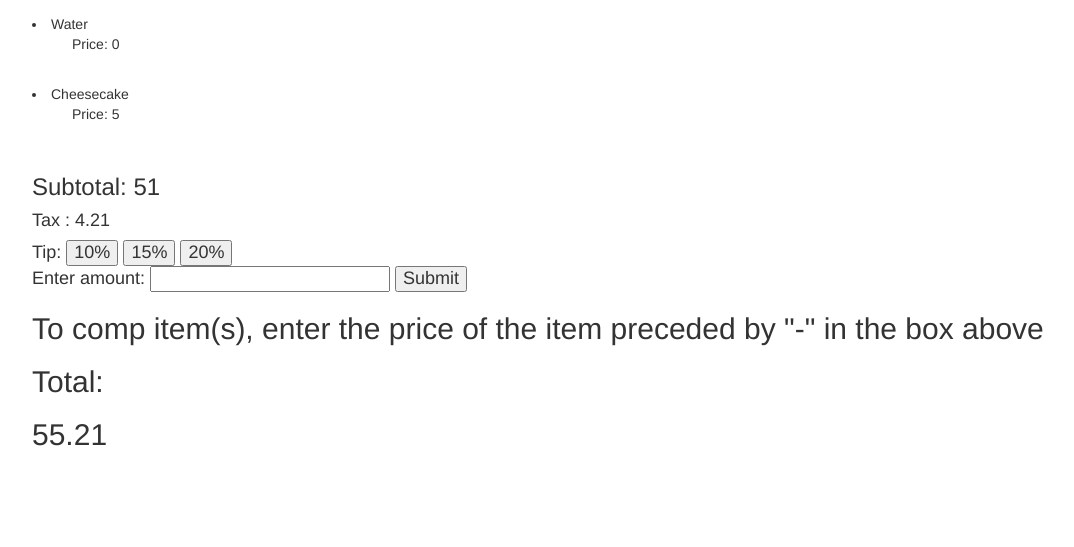
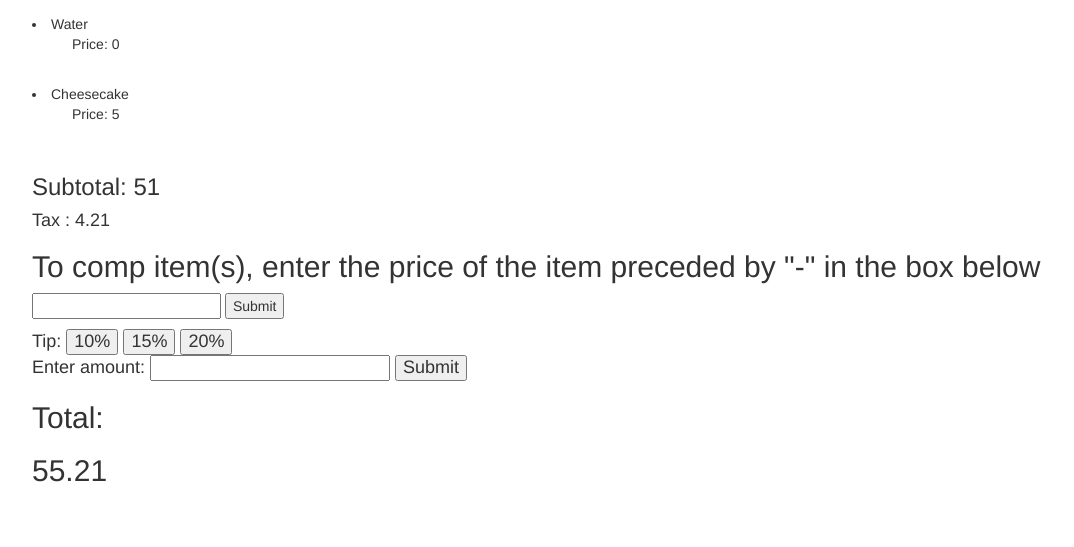
Before and after one commit to juliequiroz2013/csce4444, a Node server app: page /w_index/ in a window 1280 px wide. Shown: the part 2581-3128 px from the top of the page, without its empty margins (18-1092 px from the left). Before the commit the page ends 3027 px from the top, so only its background shows below. Run offline with Node 20, Linux system fonts and the light colour scheme; some libraries are stand-ins or nearby versions.

Commit message:
made item comp option into its own box

```diff
--- a/pof/views/w_index.ejs
+++ b/pof/views/w_index.ejs
@@ -122,10 +122,12 @@
 <script>total = total + <%-food.price%> </script>
 <% }); %>
 
-<h3>Subtotal: <script> document.write(total); </script></h3>
+            <h3>Subtotal: <script> document.write(total); </script></h3>
 <script>var tax = total * .0825;</script>
 <h4>Tax : <script> document.write(tax.toFixed(2)); </script></h4>
-
+            <h2>To comp item(s), enter the price of the item preceded by "-" in the box below</h2>
+            <input type="number" id="tip" name="tip" min="0" step="any"/>
+            <input type="button" value="Submit" onClick="setTip(document.getElementById('tip').value)"/>
 
 <h4>Tip:
     <button onclick="ten()">10%</button>
@@ -156,7 +158,7 @@
 </script>
 
 <script>total = total + tax;</script>
-            <h2>To comp item(s), enter the price of the item preceded by "-" in the box above</h2>
+
 <h2>Total: </h2>
 <h2 id = "totaled"><script> document.write(total.toFixed(2));</script></h2>
 </body>
```
